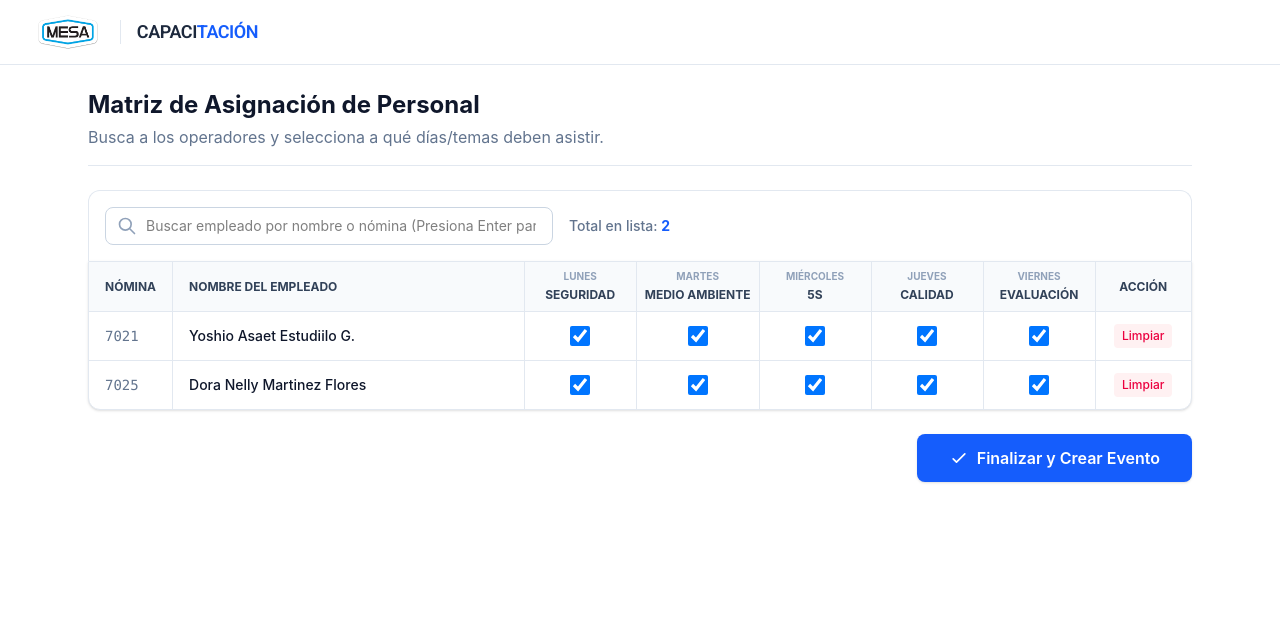
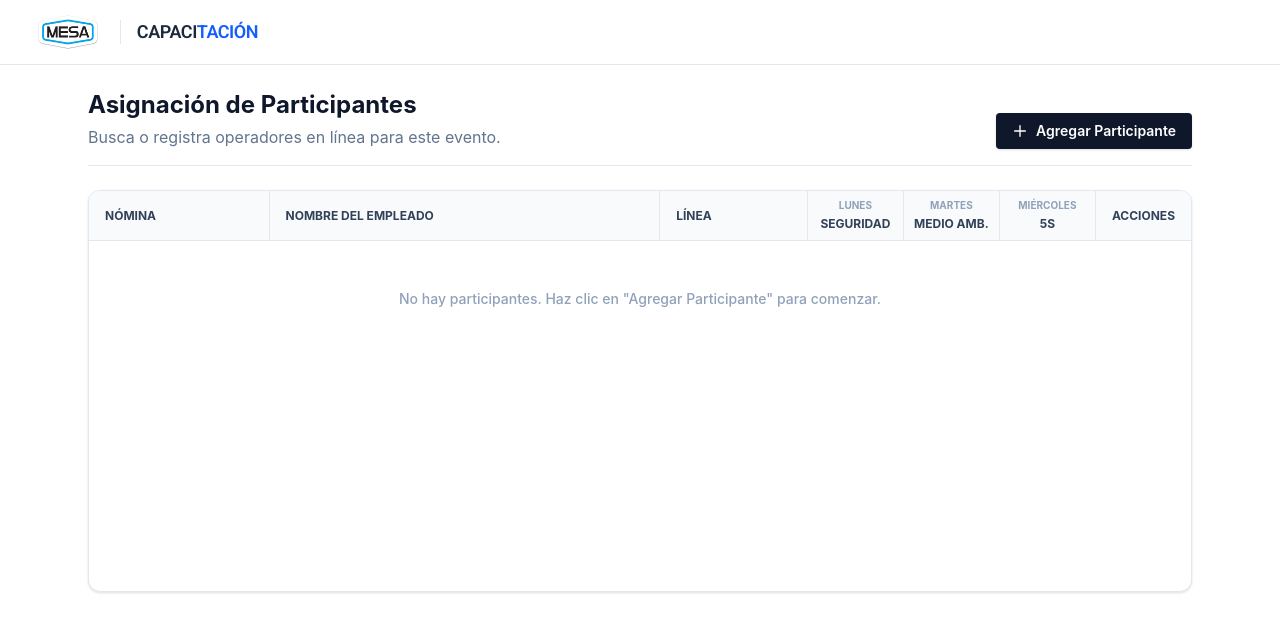
Before and after one commit to Manufacturas-Especializadas/Capacitacion-FrontEnd, a React (Vite) app: page /registro-asistencia/usuarios in a window 1280 px wide. Shown: the top 632 px of the page. Built offline with nearby package versions, Linux system fonts and the light colour scheme.

Commit message:
feat(component): nuevo layout en donde se puede registrar al usuario directamente en el grid

```diff
--- a/src/components/TrainingEventUI/EnrollmentMatrix.tsx
+++ b/src/components/TrainingEventUI/EnrollmentMatrix.tsx
@@ -1,106 +1,194 @@
 import { useState } from "react";
+
+const LINEAS_MESA = [
+  "L-1",
+  "L-2",
+  "L-3",
+  "L-4",
+  "L-6",
+  "L-7",
+  "L-8",
+  "L-9",
+  "L-10",
+  "L-11",
+  "L-12",
+  "L-14",
+  "L-16",
+  "L-17",
+  "L-18",
+];
 
 interface TopicDef {
   day: string;
   name: string;
 }
 
-interface EnrolledEmployee {
+interface Employee {
   id: string;
   employeeNumber: string;
   name: string;
   line: string;
+}
+
+interface EnrolledRow {
+  id: string; // ID único para la fila
+  employee: Employee | null; // Null si apenas se está buscando/creando
   enrollments: boolean[];
 }
 
-const mockTopics: TopicDef[] = [
-  { day: "Lunes", name: "Seguridad" },
-  { day: "Martes", name: "Medio Ambiente" },
-  { day: "Miércoles", name: "5S" },
-  { day: "Jueves", name: "Calidad" },
-  { day: "Viernes", name: "Evaluación" },
-];
-
-export const EnrollmentMatrix = () => {
-  const [employees, setEmployees] = useState<EnrolledEmployee[]>([
+// Mock de base de datos de empleados de MESA
+const MOCK_DB: Employee[] = [
   {
-      id: "emp-1",
+    id: "e1",
     employeeNumber: "7021",
-      name: "Yoshio Asaet Estudiilo G.",
+    name: "Yoshio Asael Estudillo Gonzalez",
     line: "L-02",
-      enrollments: [true, true, true, true, true],
   },
   {
-      id: "emp-2",
+    id: "e2",
     employeeNumber: "7025",
     name: "Dora Nelly Martinez Flores",
     line: "L-12",
-      enrollments: [true, true, true, true, true],
   },
-  ]);
+  {
+    id: "e3",
+    employeeNumber: "7030",
+    name: "Victor Benito de la Cruz",
+    line: "L-14",
+  },
+  {
+    id: "e4",
+    employeeNumber: "7045",
+    name: "Jorge Adrian Rojero Ysassi",
+    line: "L-12",
+  },
+];
 
-  const [searchInput, setSearchInput] = useState("");
+const mockTopics: TopicDef[] = [
+  { day: "Lunes", name: "Seguridad" },
+  { day: "Martes", name: "Medio Amb." },
+  { day: "Miércoles", name: "5S" },
+];
 
-  const handleAddEmployee = (e: React.KeyboardEvent<HTMLInputElement>) => {
-    if (e.key === "Enter" && searchInput.trim() !== "") {
-      const newEmp: EnrolledEmployee = {
-        id: `emp-${Date.now()}`,
-        employeeNumber: Math.floor(1000 + Math.random() * 9000).toString(),
-        name: searchInput,
-        line: "Por definir",
-        enrollments: Array(mockTopics.length).fill(true),
-      };
-      setEmployees([...employees, newEmp]);
-      setSearchInput("");
-    }
+const EnrollmentRow = ({
+  row,
+  onUpdateEmployee,
+  onToggleEnrollment,
+  onRemoveRow,
+}: {
+  row: EnrolledRow;
+  topics: TopicDef[];
+  onUpdateEmployee: (rowId: string, employee: Employee) => void;
+  onToggleEnrollment: (rowId: string, topicIndex: number) => void;
+  onRemoveRow: (rowId: string) => void;
+}) => {
+  const [mode, setMode] = useState<"view" | "search" | "register">(
+    row.employee ? "view" : "search",
+  );
+  const [searchQuery, setSearchQuery] = useState(row.employee?.name || "");
+  const [showDropdown, setShowDropdown] = useState(false);
+
+  const [newNomina, setNewNomina] = useState("");
+  const [newLinea, setNewLinea] = useState("");
+
+  const searchResults = MOCK_DB.filter((e) =>
+    e.name.toLowerCase().includes(searchQuery.toLowerCase()),
+  );
+
+  const handleSelectExisting = (emp: Employee) => {
+    setSearchQuery(emp.name);
+    setShowDropdown(false);
+    setMode("view");
+    onUpdateEmployee(row.id, emp);
   };
 
-  const toggleEnrollment = (empId: string, topicIndex: number) => {
-    setEmployees((prev) =>
-      prev.map((emp) => {
-        if (emp.id === empId) {
-          const newEnrollments = [...emp.enrollments];
-          newEnrollments[topicIndex] = !newEnrollments[topicIndex];
-          return { ...emp, enrollments: newEnrollments };
-        }
-        return emp;
-      }),
-    );
+  const handleSaveNew = () => {
+    if (!searchQuery || !newNomina || !newLinea) return;
+
+    const newEmp: Employee = {
+      id: `new-${Date.now()}`,
+      employeeNumber: newNomina,
+      name: searchQuery,
+      line: newLinea,
     };
 
-  const toggleAllForEmployee = (empId: string, currentState: boolean) => {
-    setEmployees((prev) =>
-      prev.map((emp) => {
-        if (emp.id === empId) {
-          return {
-            ...emp,
-            enrollments: Array(mockTopics.length).fill(!currentState),
-          };
-        }
-        return emp;
-      }),
-    );
+    setMode("view");
+    onUpdateEmployee(row.id, newEmp);
   };
 
   return (
-    <div className="w-full max-w-6xl mx-auto p-6 min-h-screen font-sans">
-      <div className="mb-6 border-b border-slate-200 pb-4">
-        <h1 className="text-2xl font-bold text-slate-900">
-          Matriz de Asignación de Personal
-        </h1>
-        <p className="text-slate-500 mt-1">
-          Busca a los operadores y selecciona a qué días/temas deben asistir.
-        </p>
+    <tr className="border-b border-slate-200 hover:bg-slate-50 transition-colors bg-white">
+      <td className="px-4 py-3 border-r border-slate-200 w-28">
+        {mode === "register" ? (
+          <input
+            type="text"
+            value={newNomina}
+            onChange={(e) => setNewNomina(e.target.value)}
+            placeholder="Nómina"
+            className="w-full p-1.5 border border-blue-400 rounded text-sm
+            focus:outline-none focus:ring-1 focus:ring-blue-500"
+            autoFocus
+          />
+        ) : (
+          <span className="font-mono text-slate-500">
+            {row.employee?.employeeNumber || "---"}
+          </span>
+        )}
+      </td>
+
+      <td className="px-4 py-3 border-r border-slate-200 relative min-w-62.5">
+        {mode === "view" ? (
+          <span className="font-medium text-slate-900">
+            {row.employee?.name}
+          </span>
+        ) : (
+          <div className="relative w-full">
+            <input
+              type="text"
+              value={searchQuery}
+              onChange={(e) => {
+                setSearchQuery(e.target.value);
+                setShowDropdown(true);
+              }}
+              onFocus={() => setShowDropdown(true)}
+              placeholder="Buscar por nombre..."
+              className={`w-full p-1.5 border ${
+                mode === "register"
+                  ? "border-slate-200 bg-slate-50"
+                  : "border-blue-400"
+              }
+                rounded text-sm focus:outline-none focus:ring-1 focus:ring-blue-500`}
+              disabled={mode === "register"}
+            />
+
+            {showDropdown && mode === "search" && (
+              <div
+                className="absolute z-10 w-full mt-1 bg-white border border-slate-300
+                rounded shadow-lg max-h-48 overflow-y-auto"
+              >
+                {searchResults.map((emp) => (
+                  <div
+                    key={emp.id}
+                    onClick={() => handleSelectExisting(emp)}
+                    className="px-3 py-2 hover:bg-blue-50 cursor-pointer text-sm
+                    border-b border-slate-100"
+                  >
+                    <div className="font-medium">{emp.name}</div>
+                    <div className="text-xs text-slate-500">
+                      Nómina: {emp.employeeNumber} | {emp.line}
                     </div>
-
+                  </div>
+                ))}
                 <div
-        className="bg-white p-4 rounded-t-xl border border-slate-200 border-b-0
-        flex items-center gap-4"
+                  onClick={() => {
+                    setShowDropdown(false);
+                    setMode("register");
+                  }}
+                  className="px-3 py-2 bg-slate-50 hover:bg-slate-100 cursor-pointer
+                  text-sm text-blue-600 font-semibold flex items-center gap-2"
                 >
-        <div className="relative grow max-w-md">
-          <div className="absolute inset-y-0 left-0 flex items-center pl-3 pointer-events-none">
                   <svg
-              className="w-5 h-5 text-slate-400"
+                    className="w-4 h-4"
                     fill="none"
                     stroke="currentColor"
                     viewBox="0 0 24 24"
@@ -109,43 +197,180 @@ export const EnrollmentMatrix = () => {
                       strokeLinecap="round"
                       strokeLinejoin="round"
                       strokeWidth={2}
-                d="M21 21l-6-6m2-5a7 7 0 11-14 0 7 7 0 0114 0z"
+                      d="M12 4v16m8-8H4"
                     />
                   </svg>
+                  Registrar "{searchQuery || "Nuevo"}"
                 </div>
+              </div>
+            )}
+          </div>
+        )}
+      </td>
+
+      <td className="px-4 py-3 border-r border-slate-200 w-32">
+        {mode === "register" ? (
+          <select
+            value={newLinea}
+            onChange={(e) => setNewLinea(e.target.value)}
+            className="w-full p-1.5 border border-blue-400 rounded text-sm
+            focus:outline-none focus:ring-1 focus:ring-blue-500 bg-white"
+          >
+            <option value="" disabled>
+              Línea...
+            </option>
+            {LINEAS_MESA.map((linea) => (
+              <option key={linea} value={linea}>
+                {linea}
+              </option>
+            ))}
+          </select>
+        ) : (
+          <span className="text-slate-600 text-sm">
+            {row.employee?.line || "---"}
+          </span>
+        )}
+      </td>
+
+      {row.enrollments.map((isEnrolled, topicIndex) => (
+        <td
+          key={topicIndex}
+          className="px-2 py-3 border-r border-slate-200 text-center"
+        >
           <input
-            type="text"
-            value={searchInput}
-            onChange={(e) => setSearchInput(e.target.value)}
-            onKeyDown={handleAddEmployee}
-            placeholder="Buscar empleado por nombre o nómina (Presiona Enter para agregar)"
-            className="w-full pl-10 pr-4 py-2 border border-slate-300 rounded-lg text-sm
-            focus:ring-2 focus:ring-blue-500 focus:border-blue-500 outline-none"
+            type="checkbox"
+            checked={isEnrolled}
+            onChange={() => onToggleEnrollment(row.id, topicIndex)}
+            disabled={!row.employee && mode !== "view"}
+            className="w-5 h-5 text-blue-600 bg-slate-100 border-slate-300 rounded
+            cursor-pointer disabled:opacity-30 disabled:cursor-not-allowed"
           />
+        </td>
+      ))}
+
+      <td className="px-4 py-3 text-center">
+        {mode === "register" ? (
+          <button
+            onClick={handleSaveNew}
+            className="text-xs px-3 py-1.5 bg-emerald-100 text-emerald-700 font-bold rounded
+            hover:bg-emerald-200 transition-colors hover:cursor-pointer"
+          >
+            Guardar
+          </button>
+        ) : (
+          <button
+            onClick={() => onRemoveRow(row.id)}
+            className="text-slate-400 hover:text-rose-500 transition-colors
+            hover:cursor-pointer"
+            title="Eliminar fila"
+          >
+            <svg
+              className="w-5 h-5 mx-auto"
+              fill="none"
+              stroke="currentColor"
+              viewBox="0 0 24 24"
+            >
+              <path
+                strokeLinecap="round"
+                strokeLinejoin="round"
+                strokeWidth={2}
+                d="M19 7l-.867 12.142A2 2 0 0116.138 21H7.862a2 2 0 01-1.995-1.858L5 7m5 4v6m4-6v6m1-10V4a1 1 0 00-1-1h-4a1 1 0 00-1 1v3M4 7h16"
+              />
+            </svg>
+          </button>
+        )}
+      </td>
+    </tr>
+  );
+};
+
+export const EnrollmentMatrix = () => {
+  const [rows, setRows] = useState<EnrolledRow[]>([]);
+
+  const addNewEmptyRow = () => {
+    const newRow: EnrolledRow = {
+      id: `row-${Date.now()}`,
+      employee: null,
+      enrollments: Array(mockTopics.length).fill(true),
+    };
+    setRows([...rows, newRow]);
+  };
+
+  const handleUpdateEmployee = (rowId: string, employee: Employee) => {
+    setRows((prev) =>
+      prev.map((r) => (r.id === rowId ? { ...r, employee } : r)),
+    );
+  };
+
+  const handleToggleEnrollment = (rowId: string, topicIndex: number) => {
+    setRows((prev) =>
+      prev.map((r) => {
+        if (r.id === rowId) {
+          const newEnrollments = [...r.enrollments];
+          newEnrollments[topicIndex] = !newEnrollments[topicIndex];
+          return { ...r, enrollments: newEnrollments };
+        }
+        return r;
+      }),
+    );
+  };
+
+  const handleRemoveRow = (rowId: string) => {
+    setRows((prev) => prev.filter((r) => r.id !== rowId));
+  };
+
+  return (
+    <div className="w-full max-w-6xl mx-auto p-6 min-h-screen font-sans">
+      <div className="mb-6 flex justify-between items-end border-b border-slate-200 pb-4">
+        <div>
+          <h1 className="text-2xl font-bold text-slate-900">
+            Asignación de Participantes
+          </h1>
+          <p className="text-slate-500 mt-1">
+            Busca o registra operadores en línea para este evento.
+          </p>
         </div>
-        <span className="text-sm font-medium text-slate-500">
-          Total en lista:{" "}
-          <span className="text-blue-600 font-bold">{employees.length}</span>
-        </span>
+        <button
+          onClick={addNewEmptyRow}
+          className="flex items-center gap-2 px-4 py-2 bg-slate-900 text-white text-sm
+          font-semibold rounded hover:bg-slate-800 transition-colors shadow-sm
+          hover:cursor-pointer"
+        >
+          <svg
+            className="w-4 h-4"
+            fill="none"
+            stroke="currentColor"
+            viewBox="0 0 24 24"
+          >
+            <path
+              strokeLinecap="round"
+              strokeLinejoin="round"
+              strokeWidth={2}
+              d="M12 4v16m8-8H4"
+            />
+          </svg>
+          Agregar Participante
+        </button>
       </div>
 
-      <div className="bg-white border border-slate-200 rounded-b-xl overflow-hidden shadow-sm">
-        <div className="overflow-x-auto">
+      <div className="bg-white border border-slate-200 rounded-xl overflow-hidden shadow-sm">
+        <div className="overflow-x-auto min-h-100">
           <table className="w-full text-sm text-left">
             <thead className="bg-slate-50 text-slate-700 text-xs font-semibold uppercase">
               <tr>
-                <th className="px-4 py-3 border-b border-r border-slate-200 w-16">
+                <th className="px-4 py-3 border-b border-r border-slate-200">
                   Nómina
                 </th>
-                <th className="px-4 py-3 border-b border-r border-slate-200 min-w-50">
+                <th className="px-4 py-3 border-b border-r border-slate-200">
                   Nombre del Empleado
                 </th>
-
+                <th className="px-4 py-3 border-b border-r border-slate-200">
+                  Línea
+                </th>
                 {mockTopics.map((topic, idx) => (
                   <th
                     key={idx}
-                    className="px-2 py-2 border-b border-r last:border-r-0 border-slate-200
-                    text-center w-28"
+                    className="px-2 py-2 border-b border-r border-slate-200 text-center w-24"
                   >
                     <div className="flex flex-col items-center">
                       <span className="text-[10px] text-slate-400 mb-1">
@@ -160,103 +385,38 @@ export const EnrollmentMatrix = () => {
                     </div>
                   </th>
                 ))}
-                <th className="px-4 py-3 border-b border-slate-200 text-center w-24">
-                  Acción
+                <th className="px-4 py-3 border-b border-slate-200 text-center w-20">
+                  Acciones
                 </th>
               </tr>
             </thead>
-            <tbody className="divide-y divide-slate-200">
-              {employees.map((emp) => {
-                const isAllEnrolled = emp.enrollments.every(Boolean);
-
-                return (
-                  <tr
-                    key={emp.id}
-                    className="hover:bg-slate-50 transition-colors"
+            <tbody>
+              {rows.length === 0 ? (
+                <tr>
+                  <td
+                    colSpan={5 + mockTopics.length}
+                    className="px-6 py-12 text-center text-slate-400 font-medium"
                   >
-                    <td
-                      className="px-4 py-3 border-r border-slate-200 font-mono
-                      text-slate-500"
-                    >
-                      {emp.employeeNumber}
-                    </td>
-                    <td
-                      className="px-4 py-3 border-r border-slate-200 font-medium
-                      text-slate-900"
-                    >
-                      {emp.name}
-                    </td>
-
-                    {emp.enrollments.map((isEnrolled, topicIndex) => (
-                      <td
-                        key={topicIndex}
-                        className="px-2 py-3 border-r last:border-r-0 border-slate-200
-                        text-center bg-white"
-                      >
-                        <label
-                          className="flex items-center justify-center w-full h-full
-                        cursor-pointer"
-                        >
-                          <input
-                            type="checkbox"
-                            checked={isEnrolled}
-                            onChange={() =>
-                              toggleEnrollment(emp.id, topicIndex)
-                            }
-                            className="w-5 h-5 text-blue-600 bg-slate-100 border-slate-300
-                            rounded focus:ring-blue-500 cursor-pointer"
-                          />
-                        </label>
-                      </td>
-                    ))}
-
-                    <td className="px-4 py-3 text-center">
-                      <button
-                        onClick={() =>
-                          toggleAllForEmployee(emp.id, isAllEnrolled)
-                        }
-                        className={`text-xs px-2 py-1 rounded font-medium ${
-                          isAllEnrolled
-                            ? "text-rose-600 bg-rose-50 hover:bg-rose-100"
-                            : "text-blue-600 bg-blue-50 hover:bg-blue-100"
-                        }`}
-                      >
-                        {isAllEnrolled ? "Limpiar" : "Todos"}
-                      </button>
+                    No hay participantes. Haz clic en "Agregar Participante"
+                    para comenzar.
                   </td>
                 </tr>
-                );
-              })}
+              ) : (
+                rows.map((row) => (
+                  <EnrollmentRow
+                    key={row.id}
+                    row={row}
+                    topics={mockTopics}
+                    onUpdateEmployee={handleUpdateEmployee}
+                    onToggleEnrollment={handleToggleEnrollment}
+                    onRemoveRow={handleRemoveRow}
+                  />
+                ))
+              )}
             </tbody>
           </table>
         </div>
       </div>
-
-      <div className="mt-6 flex justify-end">
-        <button
-          className="px-8 py-3 bg-blue-600 hover:bg-blue-700 text-white font-semibold
-          rounded-lg shadow-sm transition-colors active:scale-95 flex items-center gap-2
-          hover:cursor-pointer"
-          onClick={() =>
-            console.log("Matriz final para el backend:", employees)
-          }
-        >
-          <svg
-            className="w-5 h-5"
-            fill="none"
-            stroke="currentColor"
-            viewBox="0 0 24 24"
-          >
-            <path
-              strokeLinecap="round"
-              strokeLinejoin="round"
-              strokeWidth={2}
-              d="M5 13l4 4L19 7"
-            />
-          </svg>
-          Finalizar y Crear Evento
-        </button>
-      </div>
     </div>
   );
 };
```
Lines whose indentation alone changed are shown as unchanged.
